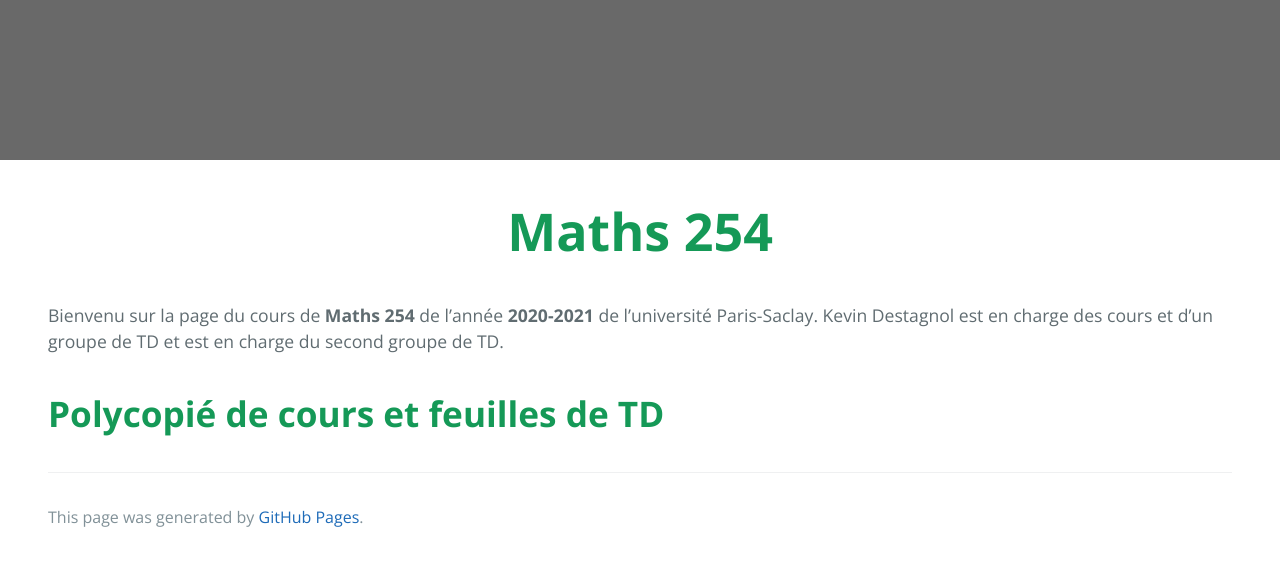
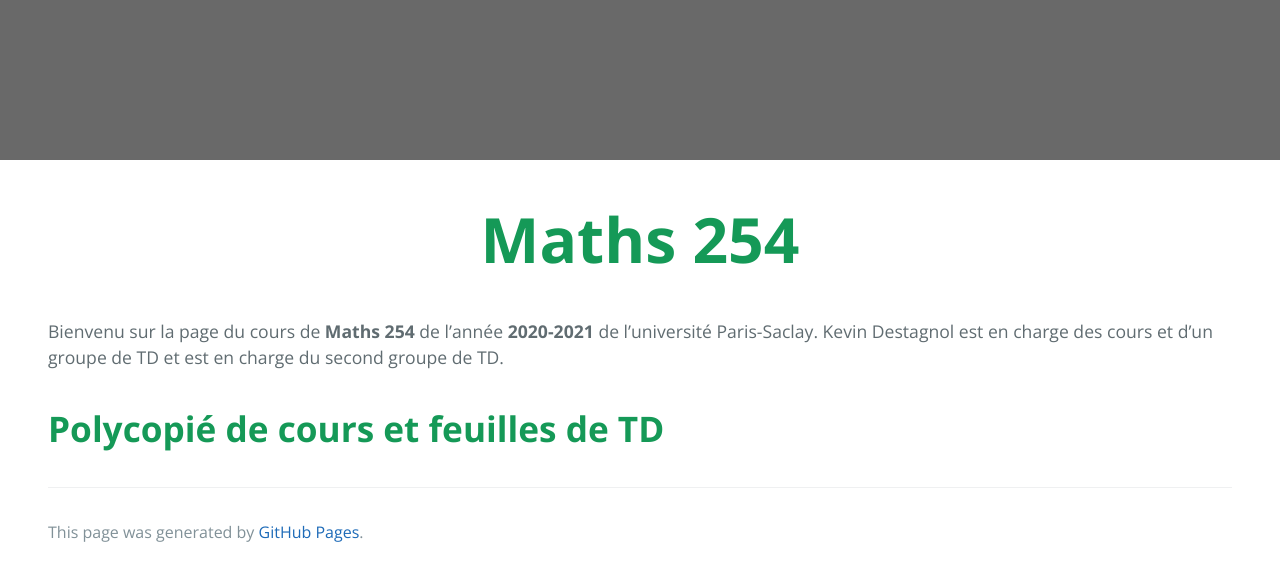
Before and after one commit to KevinDestagnol/algebre.github.io, a Jekyll site: the page built from index.md, in a window 1280 px wide. Shown: the top 581 px of the page. Built offline with Jekyll 4.4.1, drawn with Linux system fonts in a browser that asks for light colours; our own code applies the rules of GitHub Pages for plain Markdown files; the repository's description, which GitHub fills in, is left out.

Commit message:
Update default.html

```diff
--- a/_layouts/default.html
+++ b/_layouts/default.html
@@ -29,7 +29,7 @@
 
     <main id="content" class="main-content" role="main">
       <center>
-      <h1 class="project-name">{{ page.title | default: site.title | default: site.github.repository_name }}</h1>
+      <hprime class="project-name">{{ page.title | default: site.title | default: site.github.repository_name }}</hprime>
       <h2 class="project-tagline">{{ page.description | default: site.description | default: site.github.project_tagline }}</h2>
       </center>
        {{ content }}
```
